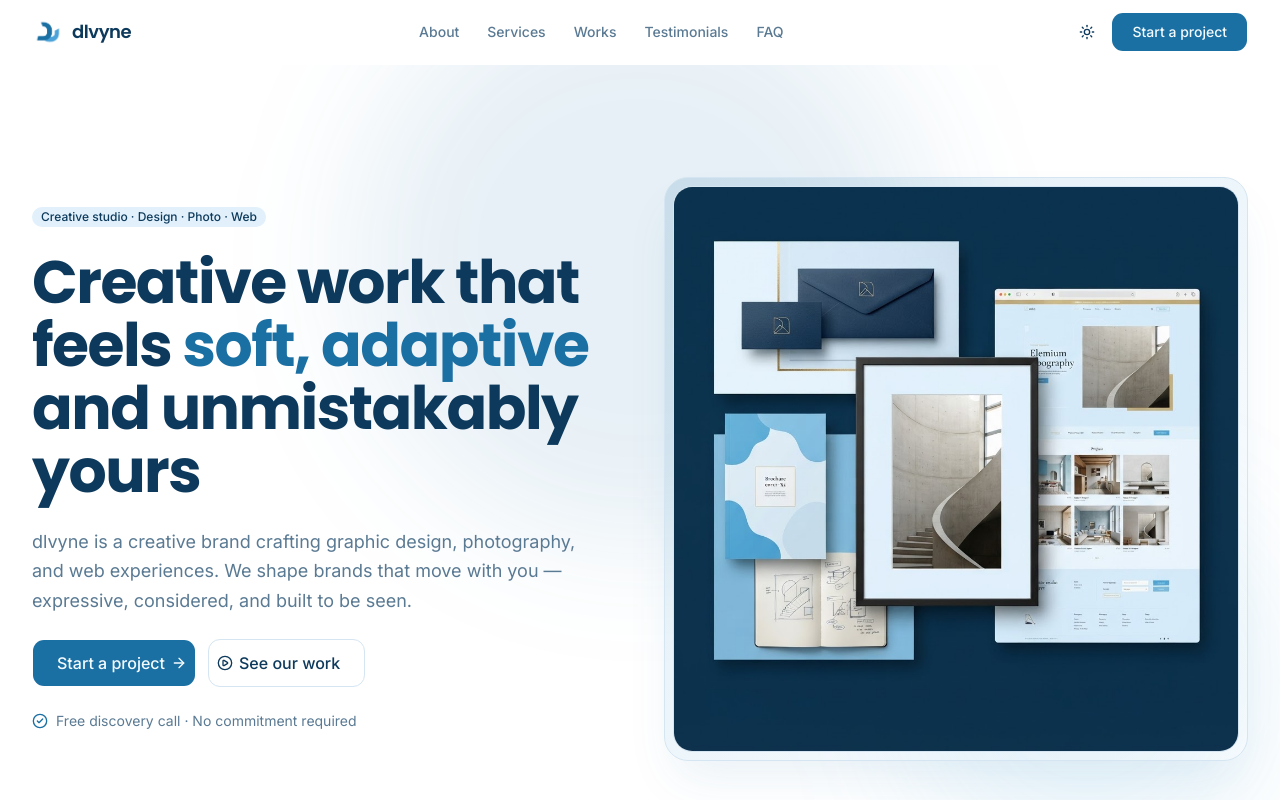
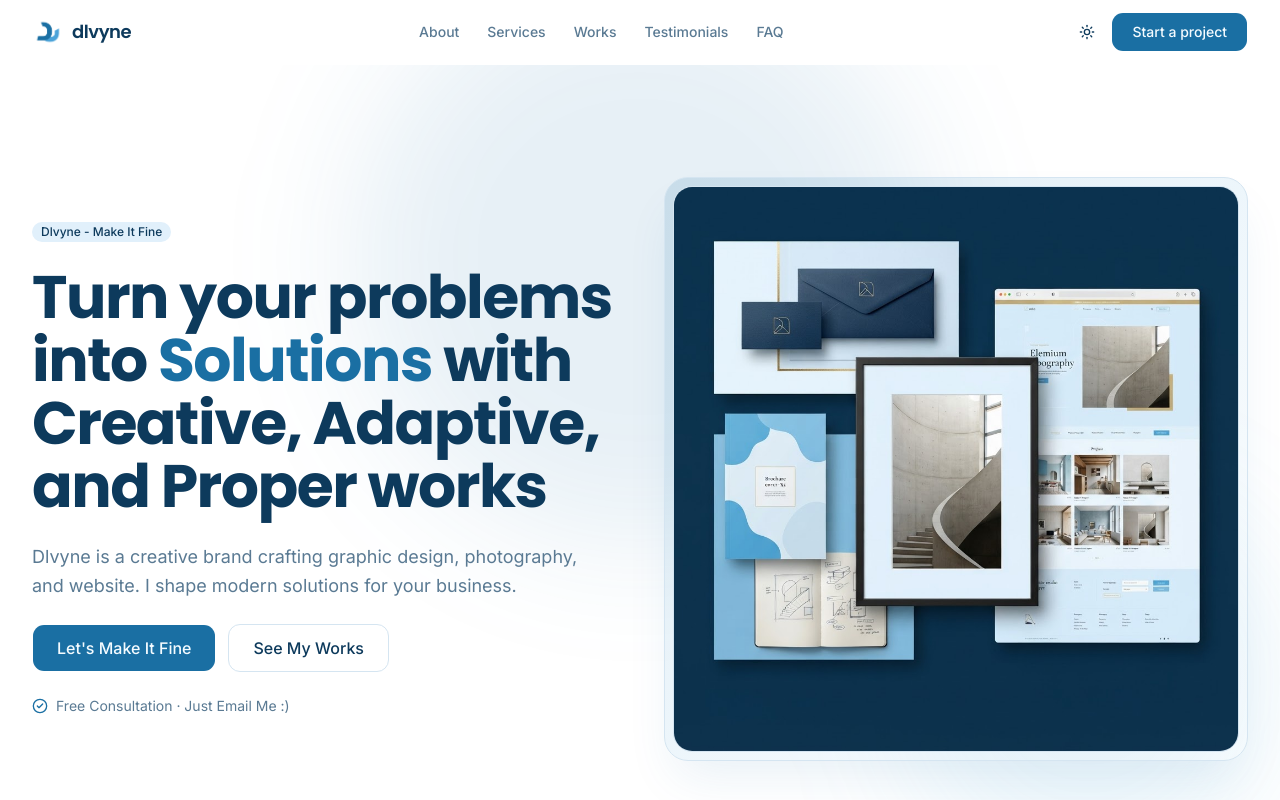
Before and after one commit to delvinraditya/dlvyne, a Next.js app: page / in a window 1280 px wide. Shown: the top 800 px of the page. Built offline with nearby package versions, Linux system fonts and the light colour scheme.

Commit message:
Hero copywriting

```diff
--- a/components/hero.tsx
+++ b/components/hero.tsx
@@ -24,28 +24,25 @@ export function Hero() {
             variant="secondary"
             className="rounded-full bg-accent text-accent-foreground"
           >
-            Creative studio · Design · Photo · Web
+            Dlvyne - Make It Fine
           </Badge>
 
           <h1
             id="hero-heading"
             className="text-balance text-4xl font-bold leading-[1.05] tracking-tight sm:text-5xl lg:text-6xl"
           >
-            Creative work that feels{' '}
-            <span className="text-primary">soft, adaptive</span> and
-            unmistakably yours
+            Turn your problems into   <span className="text-primary"> Solutions </span> with{' '}
+            Creative, Adaptive, and Proper works
           </h1>
 
           <p className="max-w-xl text-pretty text-lg leading-relaxed text-muted-foreground">
-            dlvyne is a creative brand crafting graphic design, photography, and
-            web experiences. We shape brands that move with you — expressive,
-            considered, and built to be seen.
+            Dlvyne is a creative brand crafting graphic design, photography, and
+            website. I shape modern solutions for your business.
           </p>
 
           <div className="flex flex-col gap-3 sm:flex-row sm:items-center">
             <Button className="h-12 px-6 text-base" nativeButton={false} render={<a href="#contact" />}>
-              <span>Start a project</span>
-              <ArrowRight data-icon="inline-end" />
+              <span>Let's Make It Fine</span>
             </Button>
             <Button
               variant="outline"
@@ -53,14 +50,13 @@ export function Hero() {
               nativeButton={false}
               render={<a href="#works" />}
             >
-              <PlayCircle data-icon="inline-start" />
-              <span>See our work</span>
+              <span>See My Works</span>
             </Button>
           </div>
 
           <p className="flex items-center gap-2 text-sm text-muted-foreground">
             <CheckCircle2 className="size-4 text-primary" />
-            Free discovery call · No commitment required
+            Free Consultation · Just Email Me :)
           </p>
         </div>
 
```
